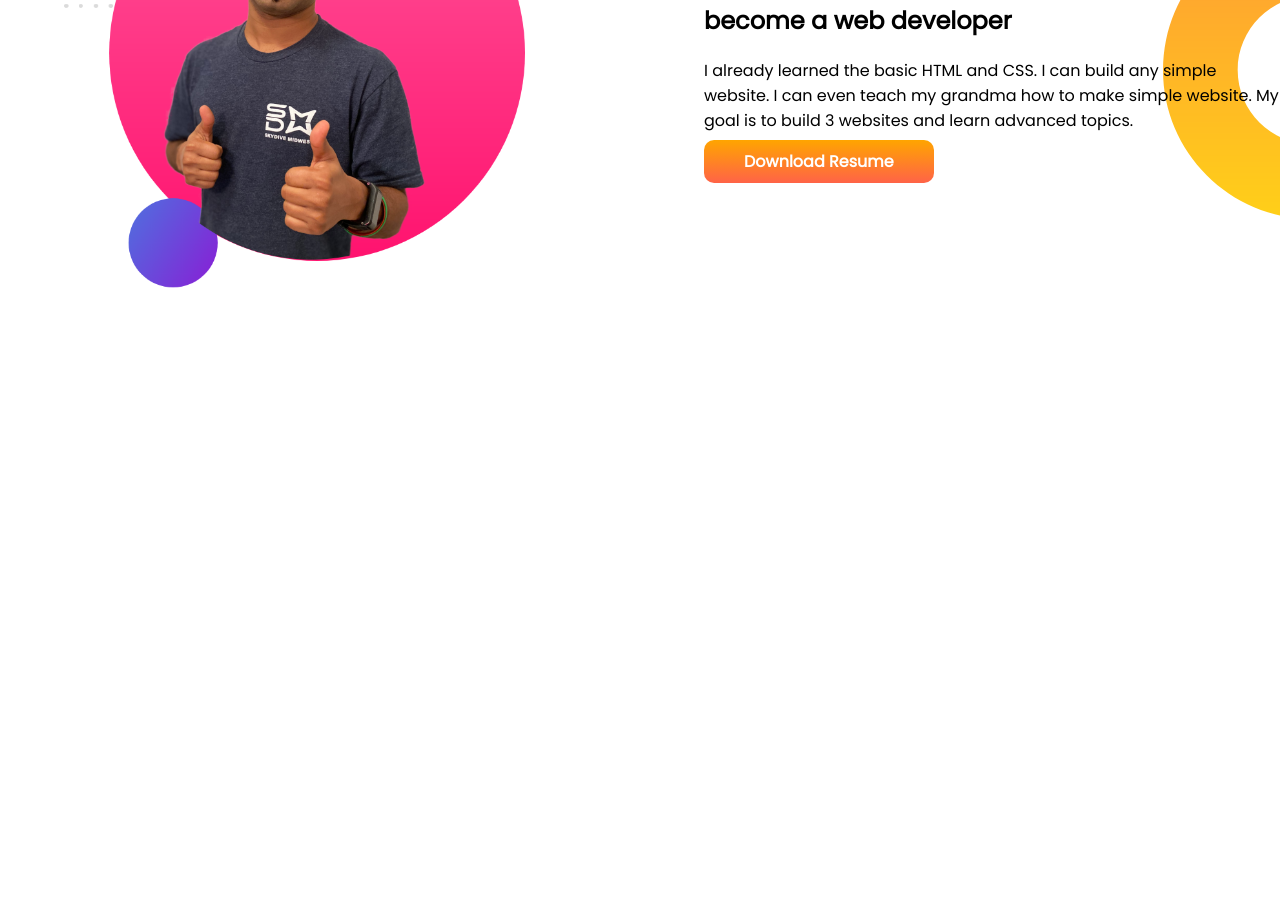
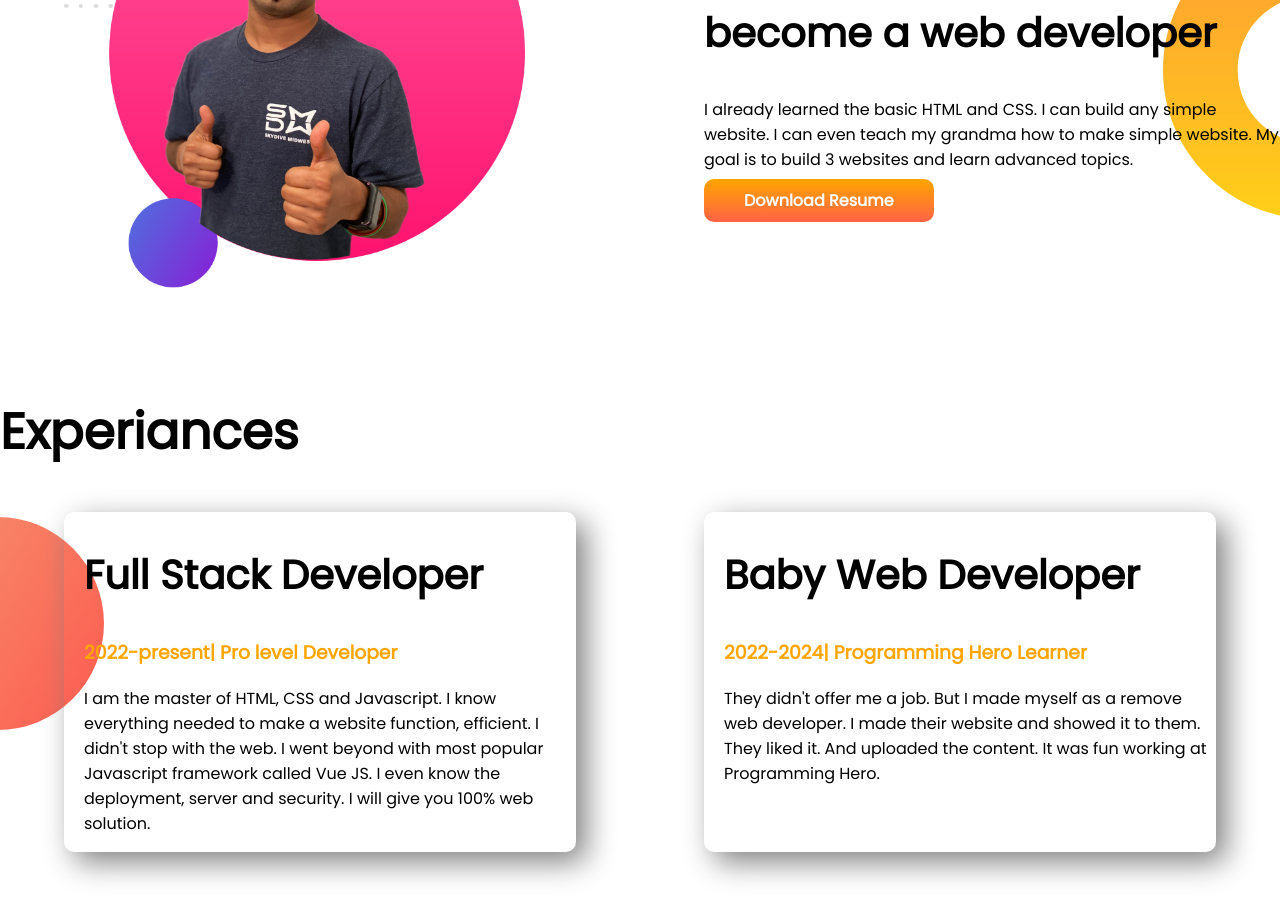
Before and after one commit to arafrehman1/developer-portfolio, a plain HTML site: page index.html in a window 1280 px wide. Shown: the part 719-1638 px from the top of the page. Before the commit the page ends 1114 px from the top, so only its background shows below. Drawn offline with Linux system fonts and the light colour scheme.

Commit message:
experiance-area added

```diff
--- a/index.html
+++ b/index.html
@@ -13,7 +13,7 @@
 </head>
 
 <body>
-    <section class="top-banner">
+    <section class="top-banner flexibale-container">
         <div class="half-width">
             <h1>Welcome To</h1>
             <h1><span>Araf Rehman</span> World</h1>
@@ -29,7 +29,7 @@
         </div>
 
     </section>
-    <section class="dream-big">
+    <section class="dream-big flexibale-container">
         <div class="half-width">
             <img src="images/jhankar2.png" alt="">
         </div>
@@ -41,9 +41,30 @@
             <a class="link-btn" target="_blank" href="">Download Resume</a>
 
         </div>
+    </section>
+
+    <section class="experiance-area">
+        <h1>Experiances</h1>
+        <div class="flexibale-container">
+            <div class="experiance-item">
+                <h2>Full Stack Developer</h2>
+                <h3><span>2022-present| Pro level Developer</span></h3>
+                <p>I am the master of HTML, CSS and Javascript. I know everything needed to make a website function,
+                    efficient. I didn't stop with the web. I went beyond with most popular Javascript framework called
+                    Vue
+                    JS. I even know the deployment, server and security. I will give you 100% web solution.</p>
+            </div>
+
+            <div class="experiance-item">
+                <h2>Baby Web Developer</h2>
+                <h3><span>2022-2024| Programming Hero Learner</span></h3>
+                <p>They didn't offer me a job. But I made myself as a remove web developer. I made their website and
+                    showed
+                    it to them. They liked it. And uploaded the content. It was fun working at Programming Hero.</p>
 
 
-
+            </div>
+        </div>
 
 
 
--- a/style.css
+++ b/style.css
@@ -7,11 +7,15 @@
     font-size: 50px;
 }
 
+h2 {
+    font-size: 40px;
+}
+
 span {
     color: orange;
 }
 
-section {
+.flexibale-container {
     display: flex;
     margin-bottom: 100px;
 }
@@ -45,3 +49,18 @@
     background-repeat: no-repeat;
     background-position: right;
 }
+
+.experiance-area {
+    background-image: url(images/exp-bg.png);
+    background-repeat: no-repeat;
+    background-position: left;
+}
+
+.experiance-item {
+    box-shadow: 10px 10px 30px gray;
+    width: 40%;
+    margin-left: 5%;
+    margin-right: 5%;
+    padding-left: 20px;
+    border-radius: 10px;
+}
```
